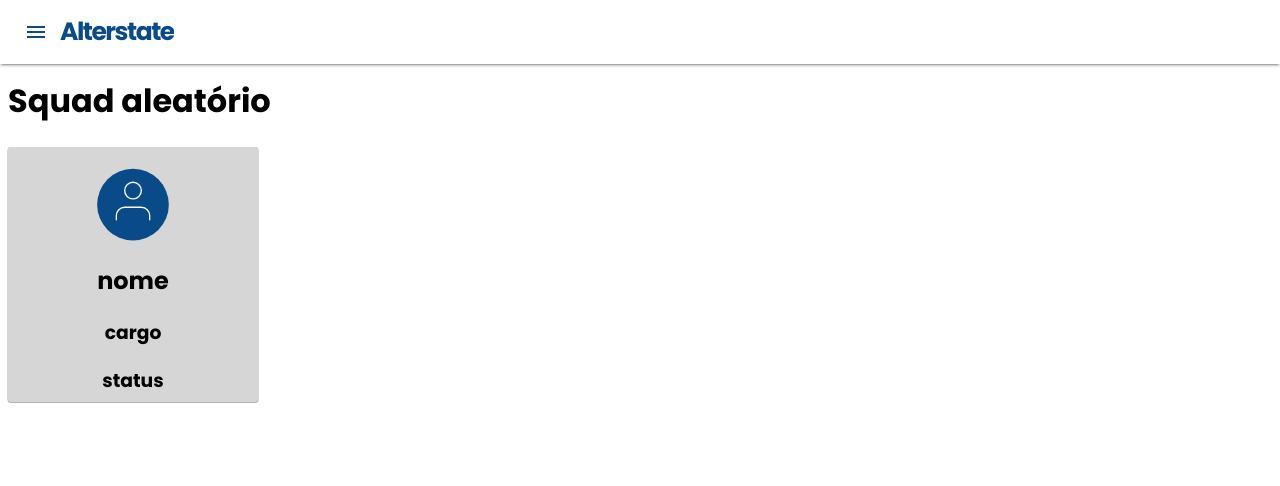
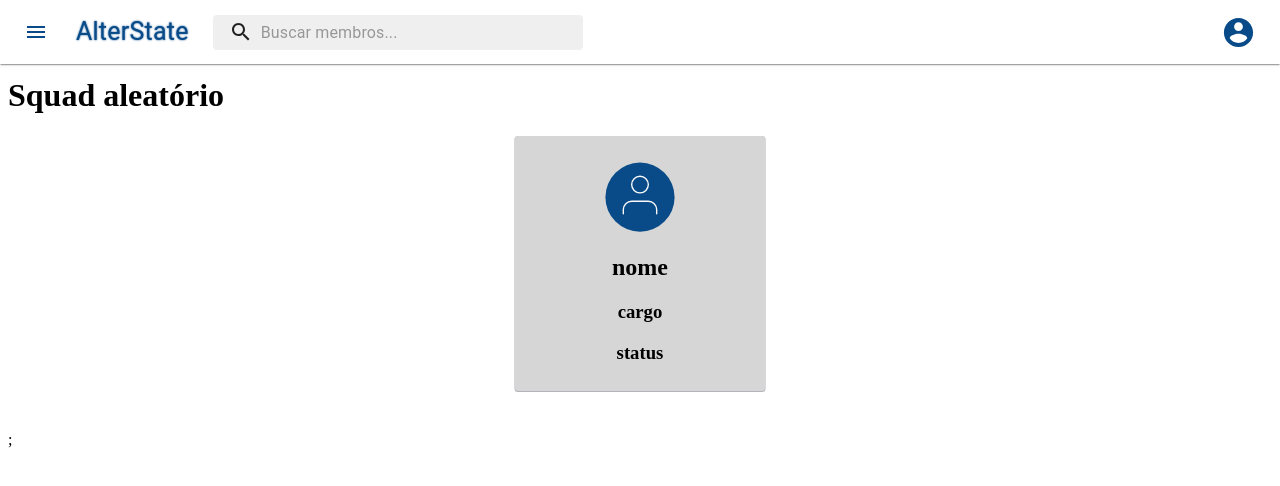
Before and after one commit to lucascs20182/alterstatus, a React (Vite) app: page /home in a window 1280 px wide. Shown: the top 486 px of the page. Built offline with nearby package versions, Linux system fonts and the light colour scheme.

Commit message:
Modificações

```diff
--- a/src/components/Appbar/Appbar.jsx
+++ b/src/components/Appbar/Appbar.jsx
@@ -1,32 +1,247 @@
-import React, { useState } from 'react';
+import React from 'react';
 import alterstateLogo from '../../assets/alterstate_logo.png'
-import Card from '../../components/Card/Card'
 import equipe from '../../assets/equipe.svg'
 
-import clsx from 'clsx';
-import { makeStyles, useTheme } from '@material-ui/core/styles';
+import { alpha, makeStyles } from '@material-ui/core/styles';
 import AppBar from '@material-ui/core/AppBar';
 import Toolbar from '@material-ui/core/Toolbar';
+import IconButton from '@material-ui/core/IconButton';
 import Typography from '@material-ui/core/Typography';
-import IconButton from '@material-ui/core/IconButton';
+import InputBase from '@material-ui/core/InputBase';
+import Badge from '@material-ui/core/Badge';
+import MenuItem from '@material-ui/core/MenuItem';
+import Menu from '@material-ui/core/Menu';
 import MenuIcon from '@material-ui/icons/Menu';
+import SearchIcon from '@material-ui/icons/Search';
+import AccountCircle from '@material-ui/icons/AccountCircle';
+import List from '@material-ui/core/List';
+import Button from '@material-ui/core/Button';
 import Drawer from '@material-ui/core/Drawer';
-import Button from '@material-ui/core/Button';
-import List from '@material-ui/core/List';
+import MailIcon from '@material-ui/icons/Mail';
+import NotificationsIcon from '@material-ui/icons/Notifications';
+import MoreIcon from '@material-ui/icons/MoreVert';
 import Divider from '@material-ui/core/Divider';
+import Icon from '@material-ui/core/Icon';
 import ListItem from '@material-ui/core/ListItem';
 import ListItemIcon from '@material-ui/core/ListItemIcon';
 import ListItemText from '@material-ui/core/ListItemText';
-import InboxIcon from '@material-ui/icons/MoveToInbox';
-import MailIcon from '@material-ui/icons/Mail';
-import SearchIcon from '@material-ui/icons/Search';
-import { InputBase } from '@material-ui/core';
-import Icon from '@material-ui/core/Icon';
-import '../../fonts/Fonts.css';
+import CardMembros from '../Card/Card'
 
 const drawerWidth = 240;
 
+
+export default function PrimarySearchAppBar() {
+  const classes = useStyles();
+  const [anchorEl, setAnchorEl] = React.useState(null);
+  const [state, setState] = React.useState({
+    left: false,
+  });
+
+  const toggleDrawer = (anchor, open) => (event) => {
+    if (event.type === 'keydown' && (event.key === 'Tab' || event.key === 'Shift')) {
+      return;
+    }
+
+    setState({ ...state, [anchor]: open });
+  };
+
+
+
+  const handleToggle = () => {
+    setOpen((prevOpen) => !prevOpen);
+  };
+
+  const isMenuOpen = Boolean(anchorEl);
+
+  const handleProfileMenuOpen = (event) => {
+    setAnchorEl(event.currentTarget);
+  };
+
+  const handleMenuClose = () => {
+    setAnchorEl(null);
+  };
+
+
+  const menuId = 'primary-search-account-menu';
+  const renderMenu = (
+    <Menu
+      anchorEl={anchorEl}
+      style={{ marginTop: 34, }}
+      anchorOrigin={{ vertical: 'top', horizontal: 'right' }}
+      id={menuId}
+      keepMounted
+      transformOrigin={{ vertical: 'top', horizontal: 'right' }}
+      open={isMenuOpen}
+      onClose={handleMenuClose}
+    >
+      <MenuItem onClick={handleMenuClose} style={{ width: "100px", }}>Perfil</MenuItem>
+      <MenuItem onClick={handleMenuClose} style={{ width: "100px" }}>Sair</MenuItem>
+    </Menu>
+  );
+
+
+  return (
+    <div className={classes.grow}>
+      {['left'].map((anchor) => (
+        <React.Fragment key={anchor}>
+          <AppBar position="fixed" elevation={1}>
+            <Toolbar>
+              <IconButton
+                edge="start"
+                className={classes.menuButton}
+                color="secondary"
+                aria-label="open drawer"
+                onClick={toggleDrawer(anchor, true)}
+                anchor="left"
+              >
+                <MenuIcon />
+              </IconButton>
+              <Typography className={classes.title}>
+                AlterState
+              </Typography>
+              <div className={classes.search}>
+                <div className={classes.searchIcon}>
+                  <SearchIcon />
+                </div>
+                <InputBase
+                  placeholder="Buscar membros..."
+                  classes={{
+                    root: classes.inputRoot,
+                    input: classes.inputInput,
+                  }}
+                  inputProps={{ 'aria-label': 'Buscar membros...' }}
+                />
+              </div>
+              <div className={classes.grow} />
+              <div className={classes.sectionDesktop}>
+                <IconButton
+                  edge="end"
+                  aria-label="user"
+                  aria-controls={menuId}
+                  aria-haspopup="true"
+                  onClick={handleProfileMenuOpen}
+                  color="secondary"
+                >
+                  <AccountCircle style={{
+                    width: "35px",
+                    height: "35px"
+                  }} />
+                </IconButton>
+              </div>
+              <div className={classes.sectionMobile}>
+                <IconButton
+                  aria-label="show more"
+                  aria-haspopup="true"
+                  color="secondary"
+                >
+                  <MoreIcon />
+                </IconButton>
+              </div>
+            </Toolbar>
+          </AppBar>
+          <Drawer anchor={anchor} open={state[anchor]} onClose={toggleDrawer(anchor, false)} >
+            <List className={classes.list}>
+              <img src={alterstateLogo} className={classes.img} />
+              <Divider />
+              <h3 className={classes.createSquad}>
+                Criar sala
+                <Icon color="secondary" style={{ fontSize: 28, marginLeft: 120, }}>
+                  add_circle
+                </Icon>
+              </h3>
+
+              <Divider />
+              {['Pack', 'NFStock', 'Bimer', 'Shop'].map((text, index) => (
+                <ListItem button key={text} className={classes.equipes}>
+                  <ListItemIcon >{index % 2 === 0 ? <img src={equipe} /> : <img src={equipe} />}</ListItemIcon>
+                  <ListItemText primary={text} />
+                </ListItem>
+              ))}
+            </List>
+            <Divider />
+          </Drawer>
+          <main>
+            <div className={classes.drawerHeader} />
+            <CardMembros />
+          </main>
+
+          {renderMenu}
+        </React.Fragment>
+
+      ))};
+    </div>
+  )
+}
+
 const useStyles = makeStyles((theme) => ({
+  grow: {
+    flexGrow: 1,
+  },
+
+  menuButton: {
+    marginRight: theme.spacing(2),
+  },
+  title: {
+    [theme.breakpoints.up('sm')]: {
+      display: 'block',
+    },
+    color: "#094B89",
+    fontSize: "25px",
+    fontStyle: "bold",
+    textShadow: "0px 0px 2px #094B89"
+  },
+
+  search: {
+    position: 'relative',
+    borderRadius: theme.shape.borderRadius,
+    backgroundColor: alpha('#D6D6D6', 0.40),
+    '&:hover': {
+      backgroundColor: alpha('#D6D6D6', 0.70),
+    },
+    marginRight: theme.spacing(2),
+    marginLeft: 0,
+    width: '100%',
+    [theme.breakpoints.up('sm')]: {
+      marginLeft: theme.spacing(3),
+      width: 'auto',
+    },
+  },
+  searchIcon: {
+    padding: theme.spacing(0, 2),
+    height: '100%',
+    position: 'absolute',
+    pointerEvents: 'none',
+    display: 'flex',
+    alignItems: 'center',
+    justifyContent: 'center',
+  },
+  inputRoot: {
+    color: 'inherit',
+  },
+  inputInput: {
+    padding: theme.spacing(1, 1, 1, 0),
+    // vertical padding + font size from searchIcon
+    paddingLeft: `calc(1em + ${theme.spacing(4)}px)`,
+    transition: theme.transitions.create('width'),
+    width: '100%',
+    [theme.breakpoints.up('md')]: {
+      width: '35ch',
+    },
+
+  },
+  sectionDesktop: {
+    display: 'none',
+    [theme.breakpoints.up('md')]: {
+      display: 'flex',
+    },
+  },
+  sectionMobile: {
+    display: 'flex',
+    [theme.breakpoints.up('md')]: {
+      display: 'none',
+    },
+  },
+
   list: {
     width: 250,
   },
@@ -47,14 +262,6 @@ const useStyles = makeStyles((theme) => ({
     position: "fixed",
     width: drawerWidth,
     bottom: 0
-  },
-
-  title: {
-    alignItems: "center",
-    justifyContent: "center",
-    display: "flex",
-    fontSize: "25px",
-    color: "#094B89",
   },
 
   img: {
@@ -100,73 +307,3 @@ const useStyles = makeStyles((theme) => ({
     padding: theme.spacing(0),
   },
 }));
-
-export default function Appbar() {
-  const classes = useStyles();
-  const theme = useTheme();
-  const [state, setState] = React.useState({
-    left: false,
-  });
-
-  const toggleDrawer = (anchor, open) => (event) => {
-    if (event.type === 'keydown' && (event.key === 'Tab' || event.key === 'Shift')) {
-      return;
-    }
-
-    setState({ ...state, [anchor]: open });
-  };
-
-  return (
-    <div className={classes.root}>
-      {['left'].map((anchor) => (
-        <React.Fragment key={anchor}>
-          <AppBar
-            position="fixed"
-            elevation={2}
-          >
-            <Toolbar>
-              <IconButton
-                color="secondary"
-                aria-label="open drawer"
-                size='medium'
-                onClick={toggleDrawer(anchor, true)}
-                anchor="left"
-                edge="start"
-              >
-                <MenuIcon />
-              </IconButton>
-              <Typography variant="h1" noWrap>
-                <h1 className={classes.title}>Alterstate</h1>
-              </Typography>
-            </Toolbar>
-          </AppBar>
-          <Drawer anchor={anchor} open={state[anchor]} onClose={toggleDrawer(anchor, false)} >
-            <List className={classes.list}>
-              <img src={alterstateLogo} className={classes.img} />
-              <Divider />
-              <h3 className={classes.createSquad}>
-                Criar sala
-                <Icon color="secondary" style={{ fontSize: 28, marginLeft: 120, }}>
-                  add_circle
-                </Icon>
-              </h3>
-
-              <Divider />
-              {['Pack', 'NFStock', 'Bimer', 'Shop'].map((text, index) => (
-                <ListItem button key={text} className={classes.equipes}>
-                  <ListItemIcon >{index % 2 === 0 ? <img src={equipe} /> : <img src={equipe} />}</ListItemIcon>
-                  <ListItemText primary={text} />
-                </ListItem>
-              ))}
-            </List>
-            <Divider />
-          </Drawer>
-        </React.Fragment>
-      ))}
-      <main>
-        <div className={classes.drawerHeader} />
-        <Card />
-      </main>
-    </div>
-  );
-}
--- a/src/components/Card/Card.jsx
+++ b/src/components/Card/Card.jsx
@@ -12,7 +12,7 @@ export default function CardMembros(props) {
       <h1 className="title">Squad aleatório</h1>
       <Membros >
         <div className="info">
-          <h3 className="avatar"><img className="user" src={user} /></h3>
+          <h3 className="avatar"><img className="user" src={user}/></h3>
           <h2 className="nome">nome</h2>
           <h3 className="cargo">cargo</h3>
           <h3 className="status">status</h3>
--- a/src/components/Card/StylesCard.jsx
+++ b/src/components/Card/StylesCard.jsx
@@ -2,7 +2,12 @@ import styled from 'styled-components';
 
 export const Membros = styled.div`
 
-    flex: 1;
+    display: flex;
+    flex-direction: row;
+    flex-wrap: wrap;
+    justify-content: center;
+    align-items: center;
+    margin: auto;
     background-color: #D6D6D6;
     margin-top: 2px;
     width: 250px;
@@ -19,9 +24,13 @@ export const Membros = styled.div`
     display: flex;
     box-shadow: 0px 0.5px 0.5px 0.5px rgba(00, 00, 25, 0.3);
 
-    .cards{
+    h1{
+      display: flex;
+      flex-direction: row;
+      flex-wrap: wrap;
+      justify-content: center;
       align-items: center;
-      justify-content: center;
+      margin: auto;
     }
 
     .info{
```
Also changed, not shown: src/components/Appbar/StylesAppbar.jsx (+133 -0 lines).
